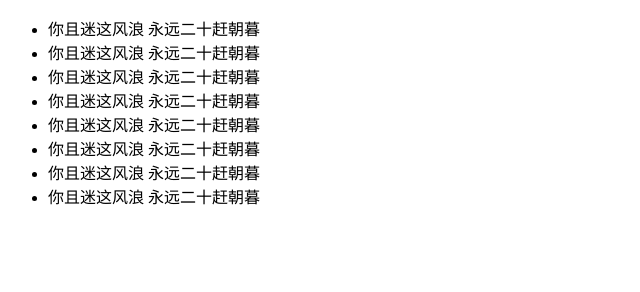
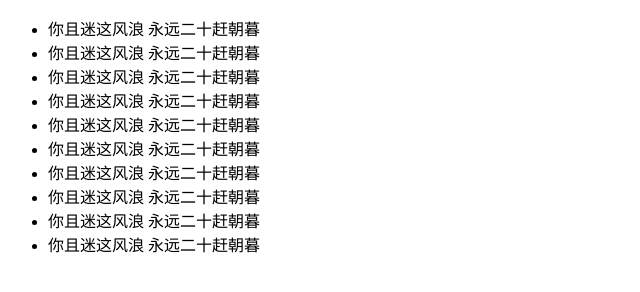
Before and after one commit to doudouY/MJD, a plain HTML site: page index.html in a window 1280 px wide. Shown: the whole page, without its empty margins (0-640 px from the left). Drawn offline with Linux system fonts and the light colour scheme.

```diff
--- a/index.html
+++ b/index.html
@@ -14,6 +14,8 @@
     <li>你且迷这风浪 永远二十赶朝暮</li>
     <li>你且迷这风浪 永远二十赶朝暮</li>
     <li>你且迷这风浪 永远二十赶朝暮</li>
+    <li>你且迷这风浪 永远二十赶朝暮</li>
+    <li>你且迷这风浪 永远二十赶朝暮</li>
 </ul>
 </body>
 </html>
```
